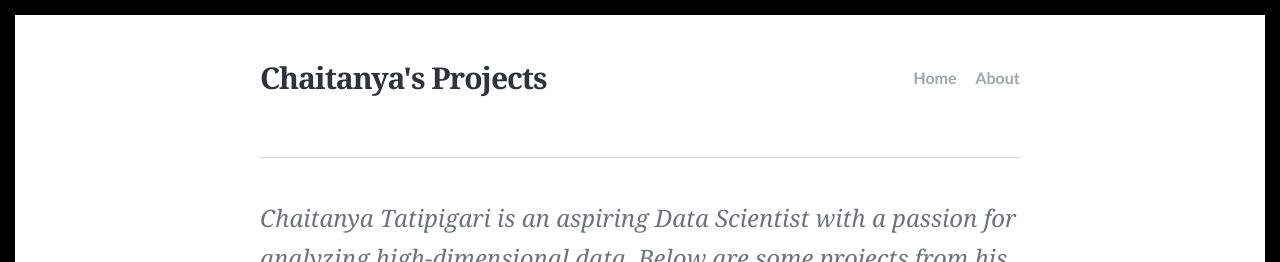
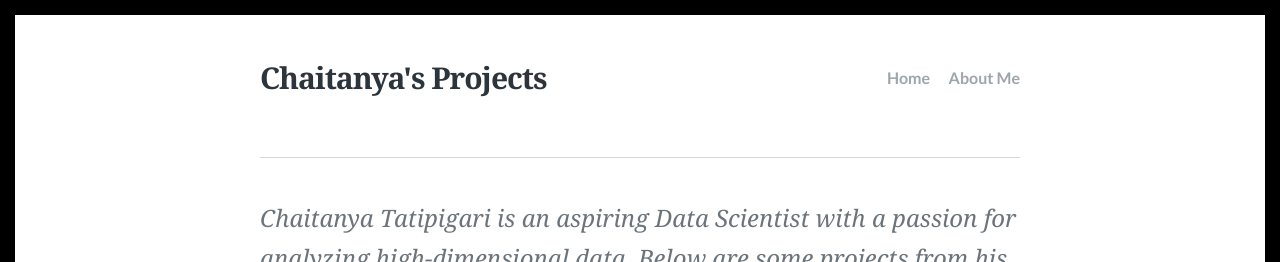
Before and after one commit to Chai-T29/Chai-T29.github.io, a Jekyll site: the page built from index.html, in a window 1280 px wide and 900 px high. Shown: the top 262 px of the window. Built offline with Jekyll 4.4.1, drawn with Linux system fonts in a browser that asks for light colours; some web fonts are replaced; the list of posts is cut into pages by our own code.

```diff
--- a/_config.yml
+++ b/_config.yml
@@ -30,7 +30,7 @@ google_analytics: ""
 navigation:
   - text: Home
     url: /
-  - text: About
+  - text: About Me
     url: /about/
 
 # The shortname for your Disqus site to enable comments.
```
